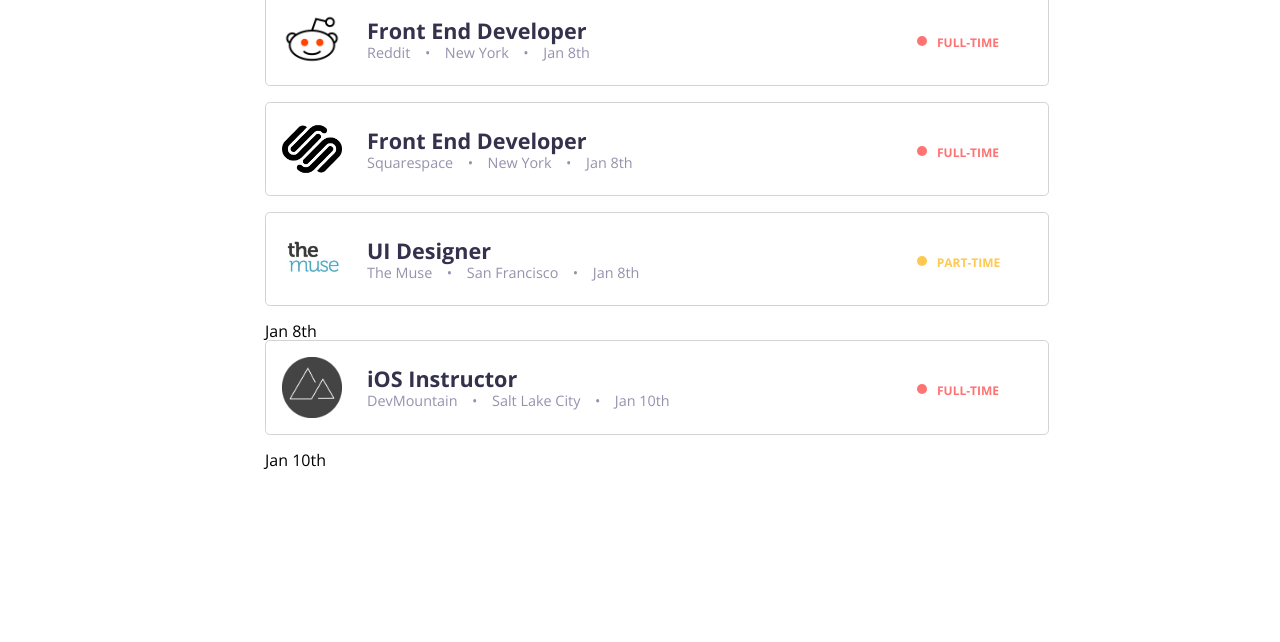
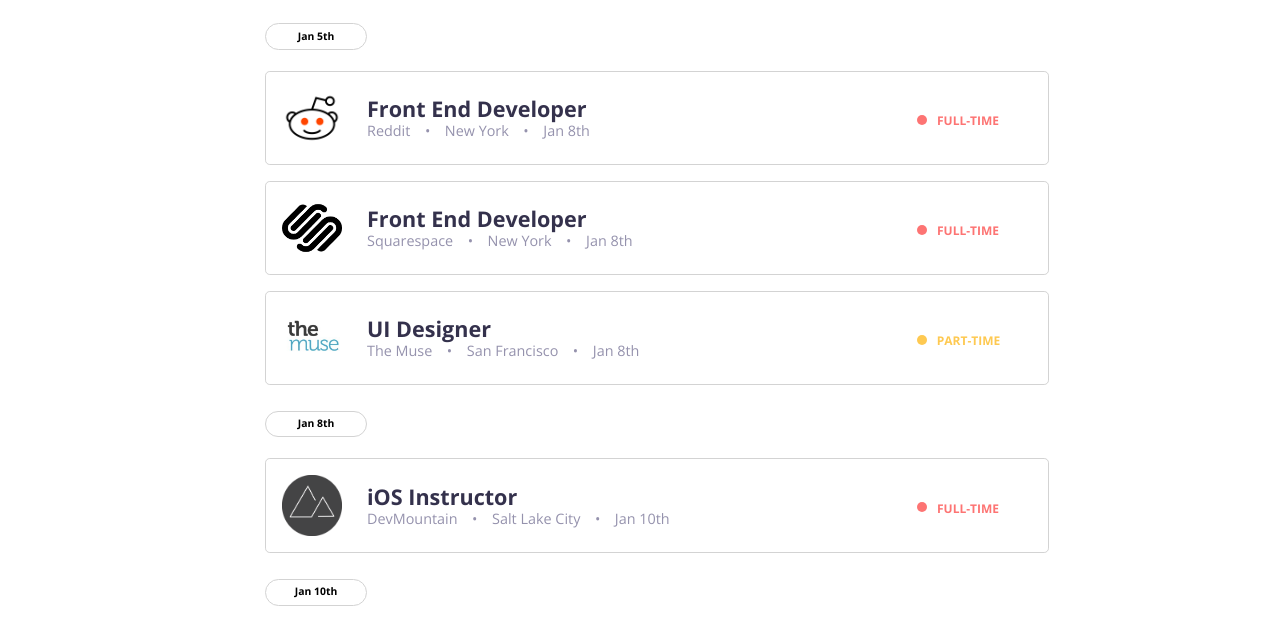
Before and after one commit to sjwestbrook/mc_5, a plain HTML site: page index.html in a window 1280 px wide. Shown: the part 807-1449 px from the top of the page. Before the commit the page ends 1292 px from the top, so only its background shows below. Drawn offline with nearby package versions, Linux system fonts and the light colour scheme.

Commit message:
Update styles.css

```diff
--- a/styles/styles.css
+++ b/styles/styles.css
@@ -166,3 +166,18 @@ body {
   cursor: pointer;
   box-shadow: 0px 2px 40px 0 rgba(0, 0, 0, 0.1);
 }
+#timeline .date {
+  display: inline-block;
+  padding: .6em 0;
+  width: 100px;
+  background: #ffffff;
+  border: 1px solid #d3d3d3;
+  border-radius: 3em;
+  font-weight: 700;
+  font-size: .65em;
+  text-align: center;
+  z-index: 2;
+  position: relative;
+  margin: 1em 0 2em 0;
+}
+/* ---------------------- MEDIA QUERIES ---------------------- */
```
